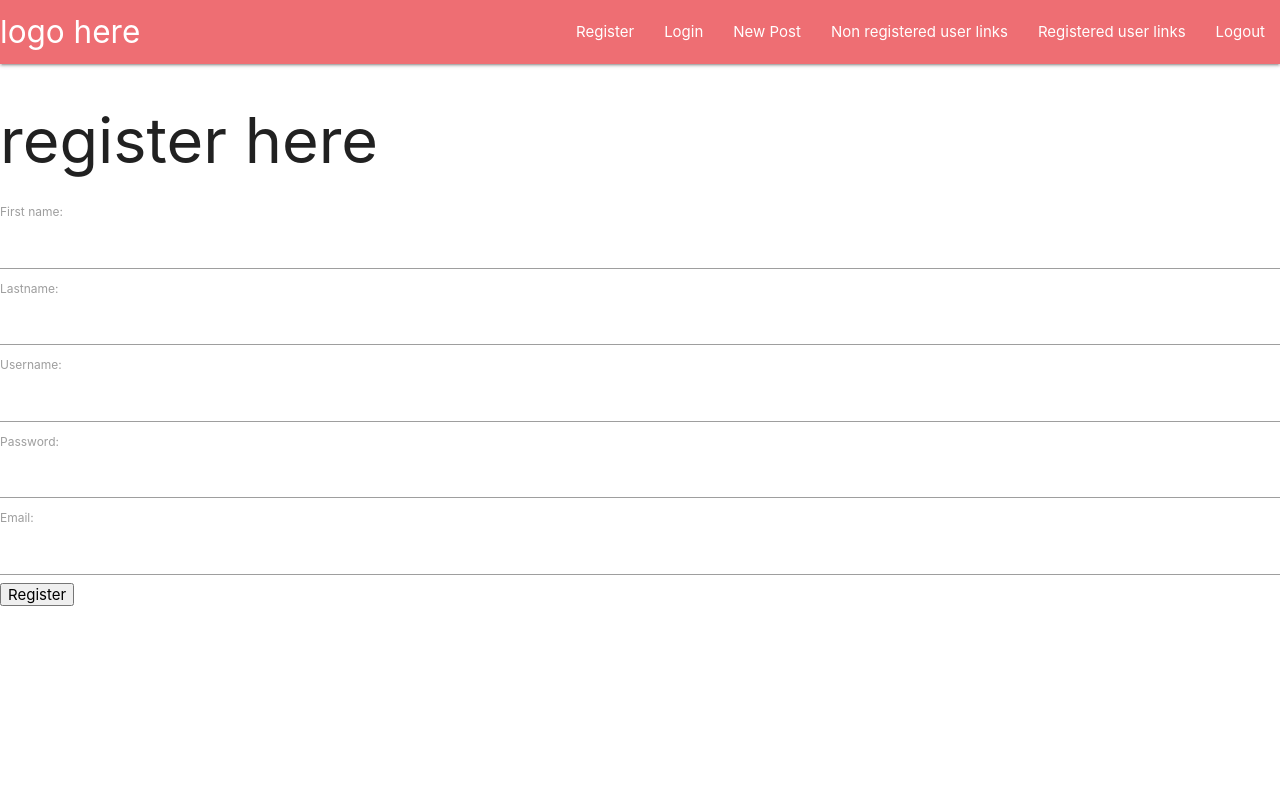
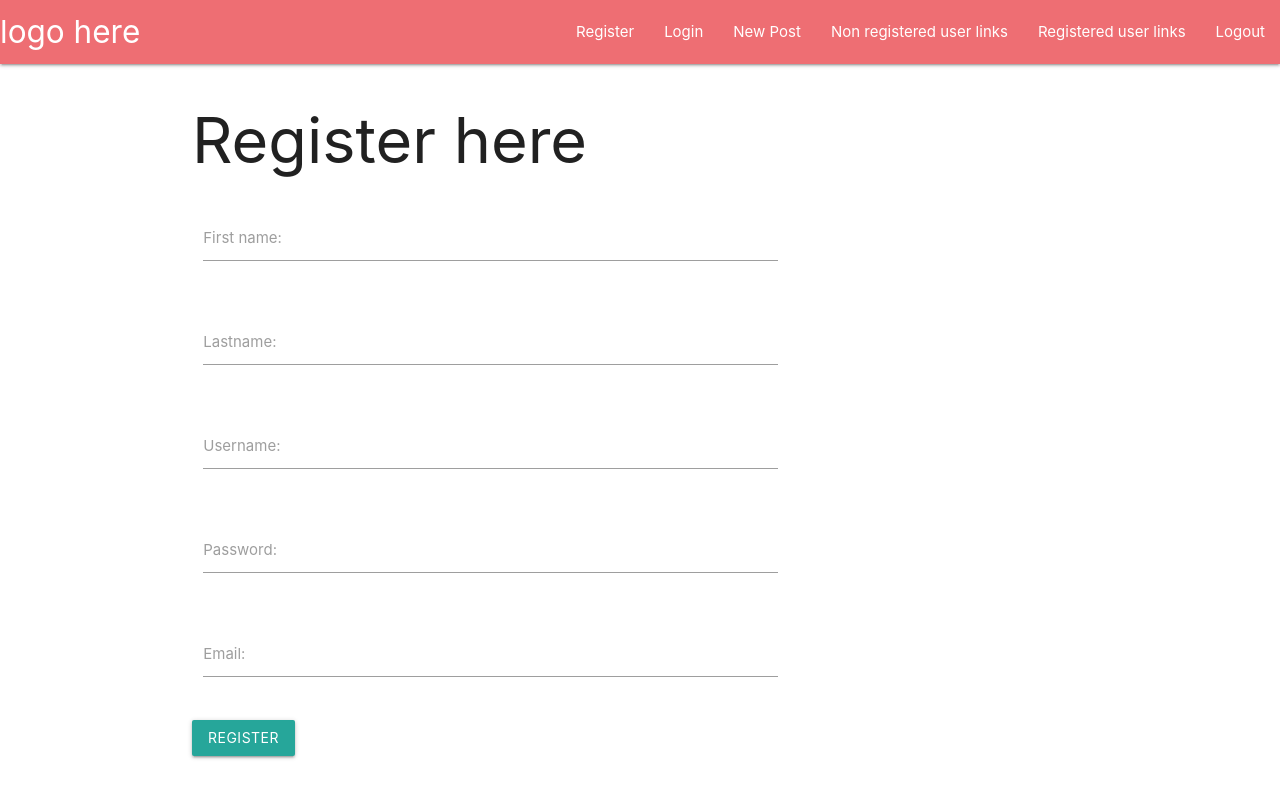
Before and after one commit to ellu-laitinen/the-social-network, a React (Create React App) app: page /register in a window 1280 px wide. Built offline with nearby package versions, Linux system fonts and the light colour scheme.

Commit message:
style with MaterializeCss

```diff
--- a/src/Components/Auth/Login.js
+++ b/src/Components/Auth/Login.js
@@ -2,15 +2,31 @@ import React from 'react';
 
 const Login = () => {
     return (
-        <div>
-            <h1>login here</h1>
-            <form>
-                <label htmlFor="username">Username:</label>
-                <input type="text" name="username" id="username"></input>
-                <label htmlFor="password">Password:</label>
-                <input type="text" name="password" id="password"></input>
-            </form>
-            <button>Log in</button>
+        <div className="container">
+            <div className="row">
+                <h1> Login here </h1>
+                <form className="col s12">
+
+
+                    <div className="row">
+                        <div className="input-field col s8">
+                            <label htmlFor="username">Username:</label>
+                            <input type="text" name="username" id="username"></input>
+                        </div>
+                    </div>
+                    <div className="row">
+                        <div className="input-field col s8">
+                            <label htmlFor="password">Password:</label>
+                            <input type="text" name="password" id="password"></input>
+                        </div>
+                    </div>
+
+
+
+
+                </form>
+                <button className="waves-effect waves-light btn">Login</button>
+            </div>
         </div>
     );
 }
--- a/src/Components/Auth/Register.js
+++ b/src/Components/Auth/Register.js
@@ -2,21 +2,47 @@ import React from 'react';
 
 const Register = () => {
     return (
-        <div>
-            <h1> register here </h1>
-            <form>
+        <div className="container">
+            <div className="row">
+                <h1> Register here </h1>
+                <form className="col s12">
+                    <div className="row">
+                        <div className="input-field col s8">
+                            <input type="text" name="firstname" id="firstname"></input>
                             <label htmlFor="firstname">First name:</label>
-                <input type="text" name="firstname" id="firstname"></input>
+                        </div>
+                    </div>
+                    <div className="row">
+                        <div className="input-field col s8">
+                            <input type="text" name="lastname" id="lastname"></input>
                             <label htmlFor="lastname">Lastname:</label>
-                <input type="text" name="lastname" id="lastname"></input>
+                        </div>
+
+                    </div>
+                    <div className="row">
+                        <div className="input-field col s8">
                             <label htmlFor="username">Username:</label>
                             <input type="text" name="username" id="username"></input>
+                        </div>
+                    </div>
+                    <div className="row">
+                        <div className="input-field col s8">
                             <label htmlFor="password">Password:</label>
                             <input type="text" name="password" id="password"></input>
+                        </div>
+                    </div>
+                    <div className="row">
+                        <div className="input-field col s8">
                             <label htmlFor="email">Email:</label>
                             <input type="email" name="email" id="email"></input>
+                        </div>
+                    </div>
+
+
+
                 </form>
-            <button>Register</button>
+                <button className="waves-effect waves-light btn">Register</button>
+            </div>
         </div>
     );
 }
--- a/src/Components/HomePage/AllPosts.js
+++ b/src/Components/HomePage/AllPosts.js
@@ -3,7 +3,9 @@ import React from 'react';
 const AllPosts = () => {
     return (
         <div>
-            all posts
+            <h4>Post 1</h4>
+            <h4>Post 2</h4>
+            <h4>Post 3</h4>
         </div>
     );
 }
--- a/src/Components/HomePage/Feeds.js
+++ b/src/Components/HomePage/Feeds.js
@@ -4,7 +4,7 @@ import Notifications from './Notifications'
 
 const Feeds = () => {
     return (
-        <div>
+        <div className="container">
             <h1>Feed</h1>
             <AllPosts />
             <Notifications />
--- a/src/Components/Layout/NavBar.js
+++ b/src/Components/Layout/NavBar.js
@@ -1,11 +1,7 @@
 import React from 'react';
 import { Link } from 'react-router-dom'
-import Login from '../Auth/Login'
-import Register from '../Auth/Register'
 import Logo from '../Auth/Logo'
-import Logout from '../Auth/Logout'
-import NonRegisteredUsersLinks from './NonRegisteredUserLinks'
-import RegisteredUsersLinks from './RegisteredUserLinks'
+
 
 
 
@@ -13,8 +9,8 @@ const NavBar = () => {
     return (
         <nav>
             <div className="nav-wrapper">
-                <Link to="/" class="brand-logo"> <Logo /> </Link>
-                <ul id="nav-mobile" className="right">
+                <Link to="/" className="brand-logo"> <Logo /> </Link>
+                <ul id="nav-mobile" className="right hide-on-med-and-down">
 
                     <li> <Link to="/register"> Register </Link></li>
                     <li> <Link to="/login"> Login </Link></li>
--- a/src/Components/Layout/NonRegisteredUserLinks.js
+++ b/src/Components/Layout/NonRegisteredUserLinks.js
@@ -1,9 +1,11 @@
 import React from 'react';
+import Login from '../Auth/Login'
 
 const NonRegisteredUserLinks = () => {
     return (
         <div>
             non registered user links
+
         </div>
     );
 }
--- a/src/Components/Posts/NewPost.js
+++ b/src/Components/Posts/NewPost.js
@@ -2,17 +2,33 @@ import React from 'react';
 
 const NewPost = () => {
     return (
-        <div>
+        <div className="container">
+            <div className="row">
+                <h1> New post </h1>
+                <form className="col s12">
+                    <div className="row">
+                        <div className="input-field col s8">
+                            <input type="text" name="firstname" id="firstname"></input>
+                            <label htmlFor="firstname">Title</label>
+                        </div>
+                    </div>
+                    <div class="row">
+                        <form class="col s12">
+                            <div class="row">
+                                <div class="input-field col s12">
+                                    <textarea id="textarea1" class="materialize-textarea"></textarea>
+                                    <label for="textarea1">Textarea</label>
+                                </div>
+                            </div>
+                        </form>
+                    </div>
 
-            <form>
-                <label htmlFor="title">Title:</label>
-                <input type="text" name="title" id="title"></input>
-                <label htmlFor="post">Post:</label>
-                <textarea type="text" name="post" id="post"></textarea>
-            </form>
-            <button>
-                create new post
-            </button>
+
+
+
+                </form>
+                <button className="waves-effect waves-light btn">Create new post</button>
+            </div>
         </div>
     );
 }
```
Lines whose indentation alone changed are shown as unchanged.
